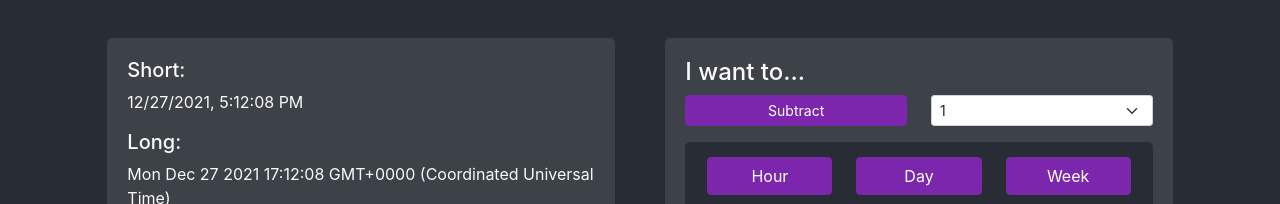
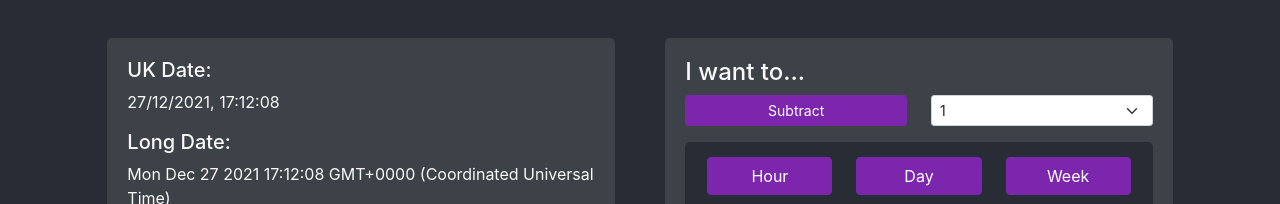
Before and after one commit to Nathanjms/nathanjms-tools, a React (Create React App) app: page / in a window 1280 px wide. Shown: the part 349-553 px from the top of the page. Built offline with nearby package versions, Linux system fonts and the light colour scheme.

Commit message:
Date locale force en-UK

```diff
--- a/src/components/main/unixtime/UnixToDate.tsx
+++ b/src/components/main/unixtime/UnixToDate.tsx
@@ -15,13 +15,11 @@ interface Props {}
 const UnixToDate: React.FC<Props> = () => {
   const [date, setDate] = useState<any>(new Date());
   const [unixTime, setUnixTime] = useState<number>(0);
-  const [englishDate, setEnglishDate] = useState<string>("");
   const [addTime, setAddTime] = useState<boolean>(false); // True to add, false to subtract
   const [quantityToAdd, setQuantityToAdd] = useState<number>(1);
 
   useEffect(() => {
     setUnixTime(Math.floor(date / 1000));
-    setEnglishDate(date.toString());
   }, [date]);
 
   const handleCurrentTimestampChange = (
@@ -162,10 +160,10 @@ const UnixToDate: React.FC<Props> = () => {
       <Row className="mt-2">
         <Col sm={6} className="my-3">
           <div className="grey-card h-100">
-            <h5>Short:</h5>
-            <p>{date.toLocaleString()}</p>
-            <h5>Long:</h5>
-            <p>{englishDate}</p>
+            <h5>UK Date:</h5>
+            <p>{date.toLocaleString('en-UK')}</p>
+            <h5>Long Date:</h5>
+            <p>{date.toString()}</p>
           </div>
         </Col>
         <Col sm={6} className="my-3">
```
